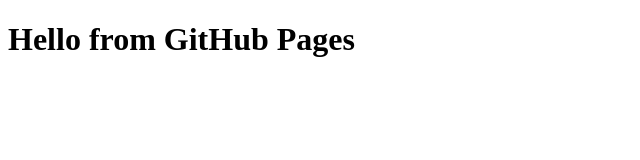
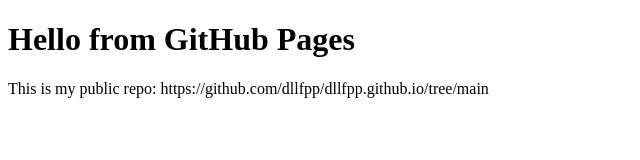
Before and after one commit to dllfpp/dllfpp.github.io, a plain HTML site: page index.html in a window 1280 px wide. Shown: the whole page, without its empty margins (0-640 px from the left). Drawn offline with Linux system fonts and the light colour scheme.

Commit message:
Update index.html

```diff
--- a/index.html
+++ b/index.html
@@ -2,4 +2,5 @@
 <html>
   <head><meta charset="utf-8"><title>My site</title></head>
   <body><h1>Hello from GitHub Pages</h1></body>
+  This is my public repo: https://github.com/dllfpp/dllfpp.github.io/tree/main
 </html>
```
